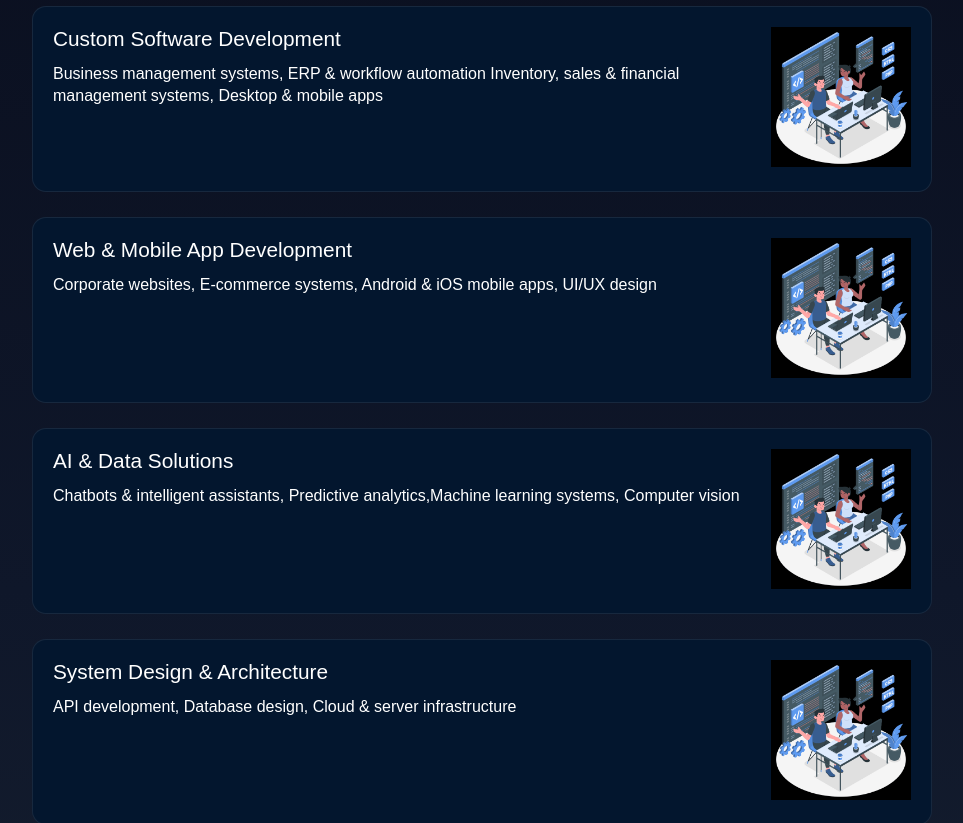
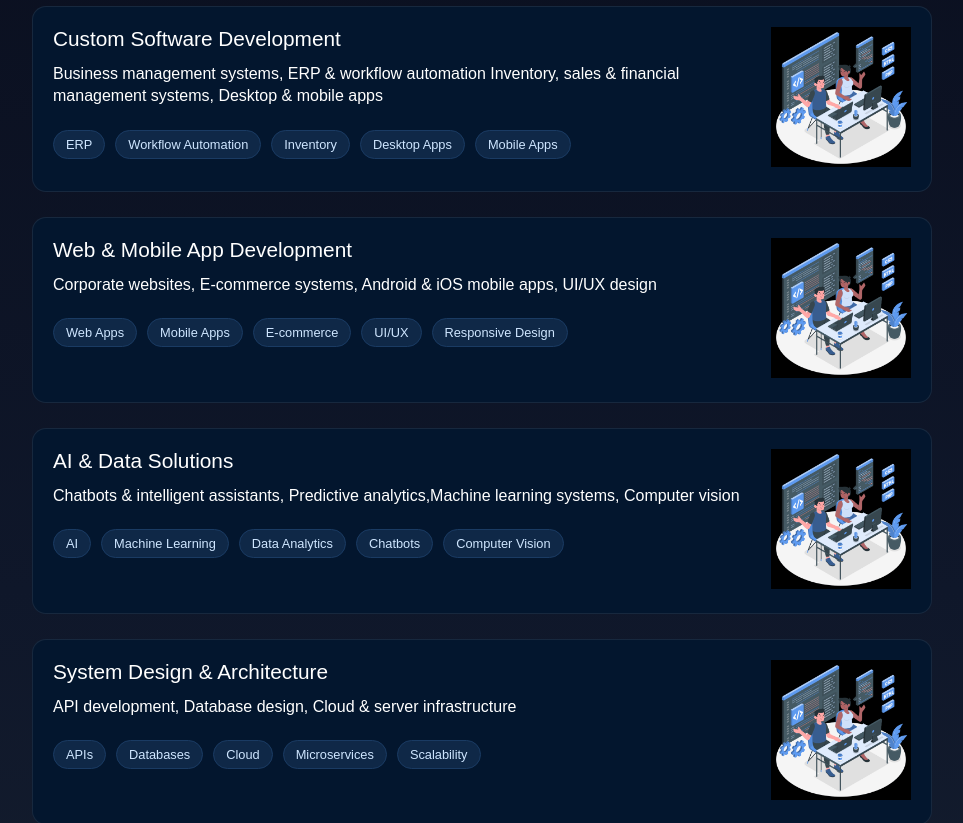
Before and after one commit to dariusjackony/Goldsmith-Software, a React (Vite) app: page /about in a window 1280 px wide. Shown: the part 1840-2663 px from the top of the page, without its empty margins (158-1121 px from the left). Built offline with nearby package versions, Linux system fonts and the light colour scheme.

Commit message:
Update: Added Tags

```diff
--- a/src/components/About/AboutPageComponents/ServicesInfo.css
+++ b/src/components/About/AboutPageComponents/ServicesInfo.css
@@ -48,3 +48,18 @@
 .sr-img {
     width: 140px;
 }
+.si-tags {
+    display: flex;
+    flex-wrap: wrap;
+    gap: 10px;
+    margin-top: 22px;
+}
+
+.tag {
+    padding: 6px 12px;
+    background-color: #0f2847;
+    border-radius: 25px;
+    border: 1px solid #1a3b63;
+    font-size: 0.8rem;
+    color: #cfe6ff;
+}
--- a/src/components/About/AboutPageComponents/ServicesInfo.jsx
+++ b/src/components/About/AboutPageComponents/ServicesInfo.jsx
@@ -6,31 +6,39 @@ export default function ServicesInfo(){
           Image: srImage,
           title: "Custom Software Development",
           description: "Business management systems, ERP & workflow automation Inventory, sales & financial management systems, Desktop & mobile apps",
+          tags: ["ERP", "Workflow Automation", "Inventory", "Desktop Apps", "Mobile Apps"]
         },
         {
           Image: srImage,
           title: "Web & Mobile App Development",
           description: "Corporate websites, E-commerce systems, Android & iOS mobile apps, UI/UX design",
+          tags: ["Web Apps", "Mobile Apps", "E-commerce", "UI/UX", "Responsive Design"]
         },
         {
           Image: srImage,
           title: "AI & Data Solutions",
           description: "Chatbots & intelligent assistants, Predictive analytics,Machine learning systems, Computer vision",
+          tags: ["AI", "Machine Learning", "Data Analytics", "Chatbots", "Computer Vision"]
+
         },
         {
           Image: srImage,
           title: "System Design & Architecture",
           description: "API development, Database design, Cloud & server infrastructure",
+          tags: ["APIs", "Databases", "Cloud", "Microservices", "Scalability"]
+
         },
         {
           Image: srImage,
           title: "Wordpress Design and Maintainance",
           description: "Design business websites fit to grow your business, build and maintain the websites to ensure it's up 24/7",
+          tags: ["WordPress", "Elementor", "SEO", "Speed Optimization", "Maintenance"]
         },
         {
           Image: srImage,
           title: "IT Consultancy & Support",
           description: "Digital transformation consulting, Cybersecurity best practices, System maintenance",
+          tags: ["Cloud Support", "IT Support", "System Monitoring"]
         }
     ]
     return(
@@ -43,6 +51,11 @@ export default function ServicesInfo(){
                         <div className="si-card-details">
                             <span className="si-title">{item.title}</span>
                             <p className="si-paragraph">{item.description}</p>
+                            <div className="si-tags">
+                              {item.tags.map((tag, index) => (
+                                  <span className="tag" key={index}>{tag}</span>
+                              ))}
+                          </div>
                         </div>
                         <div className="sr-image">
                            <img src={item.Image} className="sr-img"/>
```
